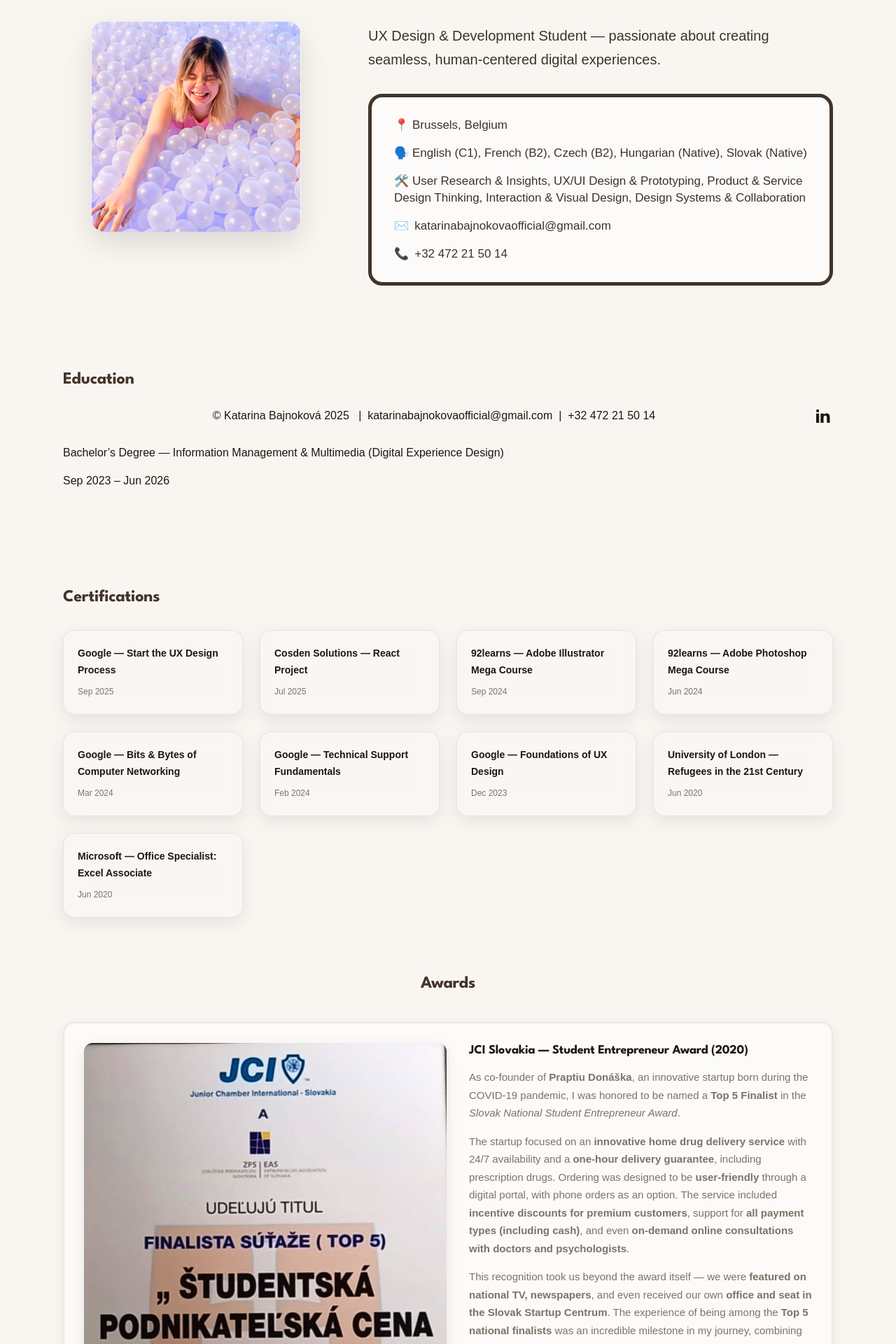
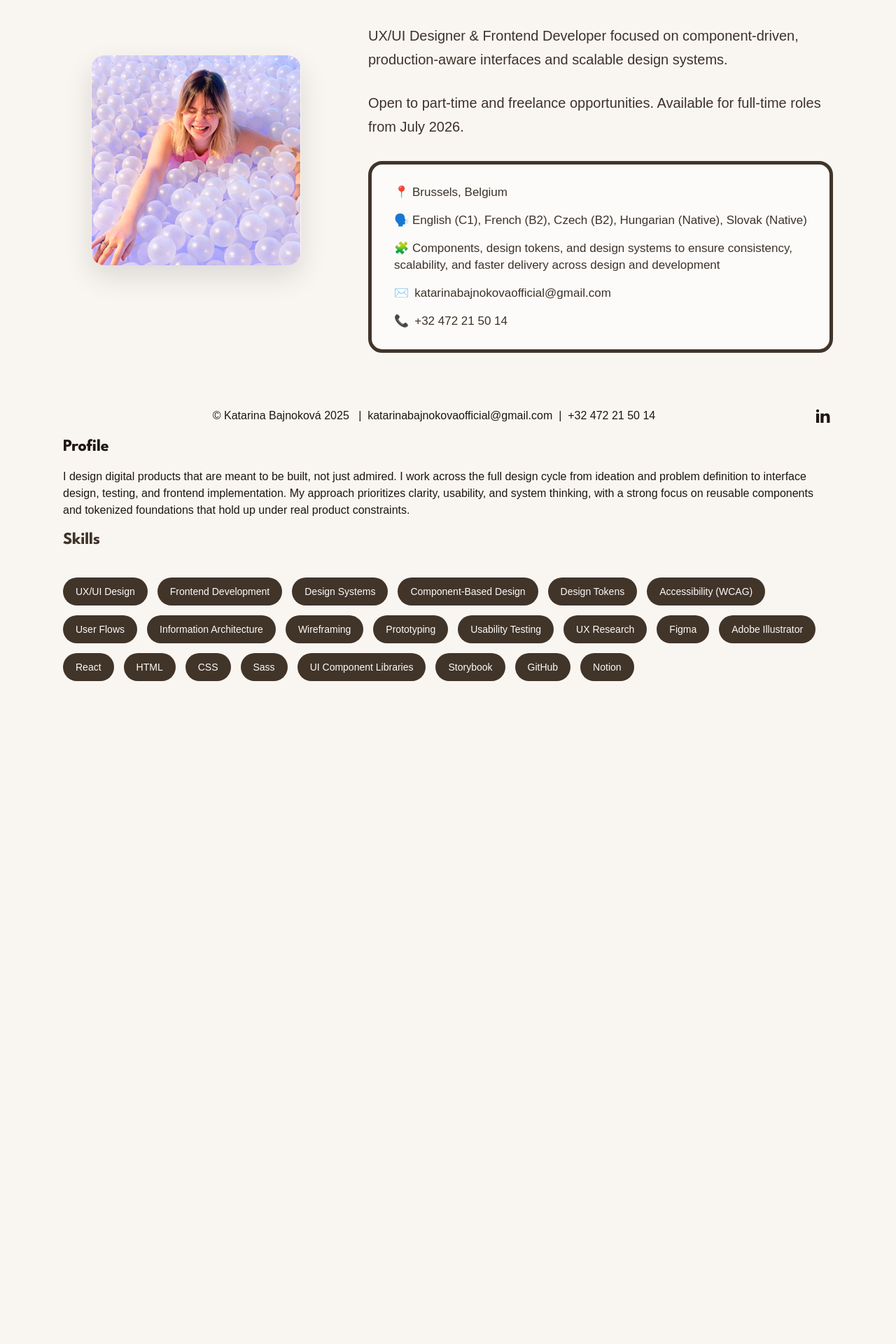
Before and after one commit to katarina-bajnokova/portfolio, a React (Vite) app: page /#/about in a window 1280 px wide. Shown: the part 180-2100 px from the top of the page at 70% size. After the commit the page ends 1453 px from the top, so only its background shows below. Built offline with nearby package versions, Linux system fonts and the light colour scheme.

Commit message:
latest updates according to the udpated linkedin profile

```diff
--- a/src/pages/About/About.jsx
+++ b/src/pages/About/About.jsx
@@ -18,7 +18,7 @@ export default function About() {
             <figure className="about__photo">
               <img
                 src={portrait}
-                alt="Katarina smiling"
+                alt="Katarína Bajnokova portrait"
                 loading="lazy"
                 className="about__media"
               />
@@ -27,8 +27,12 @@ export default function About() {
             <div className="about__intro">
               <h1 className="about__name">Katarína</h1>
               <p className="about__tagline">
-                UX Design & Development Student — passionate about creating
-                seamless, human-centered digital experiences.
+                UX/UI Designer & Frontend Developer focused on component-driven,
+                production-aware interfaces and scalable design systems.
+              </p>
+              <p className="about__tagline">
+                Open to part-time and freelance opportunities. Available for
+                full-time roles from July 2026.
               </p>
 
               {/* Summary Info Card */}
@@ -40,9 +44,9 @@ export default function About() {
                     (Native), Slovak (Native)
                   </li>
                   <li>
-                    🛠️ User Research & Insights, UX/UI Design & Prototyping,
-                    Product & Service Design Thinking, Interaction & Visual
-                    Design, Design Systems & Collaboration
+                    🧩 Components, design tokens, and design systems to ensure
+                    consistency, scalability, and faster delivery across design
+                    and development
                   </li>
                   <li>
                     ✉️{" "}
@@ -58,25 +62,42 @@ export default function About() {
             </div>
           </div>
 
-          {/* Education Section */}
+          {/* Profile Summary */}
+          <section className="about-summary">
+            <h2>Profile</h2>
+            <p>
+              I design digital products that are meant to be built, not just
+              admired. I work across the full design cycle from ideation and
+              problem definition to interface design, testing, and frontend
+              implementation. My approach prioritizes clarity, usability, and
+              system thinking, with a strong focus on reusable components and
+              tokenized foundations that hold up under real product constraints.
+            </p>
+          </section>
+
+          {/* Education Section
           <section className="education">
             <h2>Education</h2>
             <div className="education__grid">
               <div className="education__card">
                 <h3>Thomas More University of Applied Sciences</h3>
                 <p>
-                  Bachelor’s Degree — Information Management & Multimedia
+                  Bachelor’s Degree, Information Management & Multimedia
                   (Digital Experience Design)
+                </p>
+                <p>
+                  Focus: UX/UI design, interaction design, prototyping, and
+                  frontend fundamentals with component-based workflows.
                 </p>
                 <span className="date">Sep 2023 – Jun 2026</span>
               </div>
             </div>
-          </section>
+          </section>*/}
 
-          {/* Certifications Section */}
-          <Certifications />
+          {/* Certifications Section
+          <Certifications />*/}
 
-          {/* Awards Section */}
+          {/* Awards Section
           <section className="awards">
             <h2>Awards</h2>
             <div className="awards__item">
@@ -84,73 +105,66 @@ export default function About() {
                 src={jciAward}
                 alt="JCI Slovakia Student Entrepreneur Award 2020"
                 className="awards__image"
+                loading="lazy"
               />
               <div className="awards__content">
-                <h3>JCI Slovakia — Student Entrepreneur Award (2020)</h3>
+                <h3>JCI Slovakia, Student Entrepreneur Award (2020)</h3>
                 <p>
-                  As co-founder of <strong>Praptiu Donáška</strong>, an
-                  innovative startup born during the COVID-19 pandemic, I was
-                  honored to be named a <strong>Top 5 Finalist</strong> in the
-                  <em> Slovak National Student Entrepreneur Award</em>.
+                  Top 5 finalist as co-founder of{" "}
+                  <strong>Praptiu Donáška</strong>, a startup launched during
+                  the COVID-19 period to improve access and convenience for home
+                  delivery services.
                 </p>
                 <p>
-                  The startup focused on an{" "}
-                  <strong>innovative home drug delivery service</strong> with
-                  24/7 availability and a{" "}
-                  <strong>one-hour delivery guarantee</strong>, including
-                  prescription drugs. Ordering was designed to be{" "}
-                  <strong>user-friendly</strong> through a digital portal, with
-                  phone orders as an option. The service included{" "}
-                  <strong>incentive discounts for premium customers</strong>,
-                  support for{" "}
-                  <strong>all payment types (including cash)</strong>, and even{" "}
-                  <strong>
-                    on-demand online consultations with doctors and
-                    psychologists
-                  </strong>
-                  .
-                </p>
-                <p>
-                  This recognition took us beyond the award itself — we were{" "}
-                  <strong>featured on national TV, newspapers</strong>, and even
-                  received our own{" "}
-                  <strong>office and seat in the Slovak Startup Centrum</strong>
-                  . The experience of being among the{" "}
-                  <strong>Top 5 national finalists</strong> was an incredible
-                  milestone in my journey, combining innovation, social impact,
-                  and entrepreneurship.
+                  The project strengthened my ability to operate in ambiguous,
+                  fast-moving environments, communicate value clearly, and make
+                  product decisions that balance user needs, feasibility, and
+                  trust.
                 </p>
               </div>
             </div>
-          </section>
+          </section>*/}
 
           {/* Skills Section */}
           <section className="skills">
             <h2>Skills</h2>
             <div className="badges">
+              {/* Core positioning */}
+              <span>UX/UI Design</span>
+              <span>Frontend Development</span>
+              <span>Design Systems</span>
+              <span>Component-Based Design</span>
+              <span>Design Tokens</span>
+              <span>Accessibility (WCAG)</span>
+
+              {/* UX process */}
+              <span>User Flows</span>
+              <span>Information Architecture</span>
+              <span>Wireframing</span>
+              <span>Prototyping</span>
+              <span>Usability Testing</span>
+              <span>UX Research</span>
+
+              {/* Tools */}
               <span>Figma</span>
-              <span>Illustrator</span>
+              <span>Adobe Illustrator</span>
+
+              {/* Frontend */}
               <span>React</span>
+              <span>HTML</span>
+              <span>CSS</span>
               <span>Sass</span>
-              <span>HTML5</span>
-              <span>PHP</span>
-              <span>SQLite</span>
+              <span>UI Component Libraries</span>
+              <span>Storybook</span>
               <span>GitHub</span>
-              <span>Office 365</span>
+
+              {/* Collaboration */}
               <span>Notion</span>
-              <span>UX Research</span>
-              <span>Prototyping</span>
-              <span>Wireframing</span>
-              <span>Branding</span>
-              <span>UI/UX Design</span>
-              <span>Design Thinking</span>
-              <span>Accessibility</span>
-              <span>Storytelling</span>
             </div>
           </section>
 
-          {/* Work Experience Timeline */}
-          <Timeline />
+          {/* Work Experience Timeline
+         {/* <Timeline />*/}
         </section>
       </main>
       <Footer linkedin="https://www.linkedin.com/in/katarina-bajnokova/" />
--- a/src/pages/Home/Home.jsx
+++ b/src/pages/Home/Home.jsx
@@ -15,8 +15,16 @@ export default function Home() {
       <Header />
       <main>
         <section className="home-hero" id="work">
-          <h1>UX Design & Development Student</h1>
-          <p>(Your next intern starting in February 2026)</p>
+          <h1>UX/UI Designer & Frontend Developer</h1>
+
+          <p>
+            Component-driven design with production-aware frontend execution.
+          </p>
+
+          <p>
+            Open to part-time and freelance opportunities. Available for
+            full-time roles from July 2026.
+          </p>
         </section>
 
         <section className="home-work-grid">
@@ -35,12 +43,15 @@ export default function Home() {
                 playsInline
                 preload="metadata"
               />
-              <h2>Guess Jeans (UX Designer)</h2>
+              <h2>Guess Jeans (UX/UI Designer)</h2>
+
               <p>
-                <strong>Focus:</strong> Jeans shopping made simple
+                <strong>Focus:</strong> Increasing fit confidence in denim
+                shopping
               </p>
               <p>
-                <strong>Tools:</strong> Figma, AI, Design Thinking & Research
+                <strong>Tools:</strong> Figma, UX research, design thinking,
+                prototyping
               </p>
               <div className="badges">
                 <span>Fit Confidence</span>
@@ -63,7 +74,8 @@ export default function Home() {
                 playsInline
                 preload="metadata"
               />
-              <h2>Rouge (Full-Stack Developer)</h2>
+              <h2>Rouge (Frontend Developer & UX/UI)</h2>
+
               <p>
                 <strong>Focus:</strong> Ready-to-wear makeup looks
               </p>
@@ -90,7 +102,8 @@ export default function Home() {
             >
               <img src={mayeleImg} alt="Mayele landing page" loading="lazy" />
             </Link>
-            <h2>Mayele (UX Designer & Developer)</h2>
+            <h2>Mayele (UX/UI Designer & Frontend Developer)</h2>
+
             <p>
               <strong>Focus:</strong> Playful Lingala learning for kids
             </p>
```
